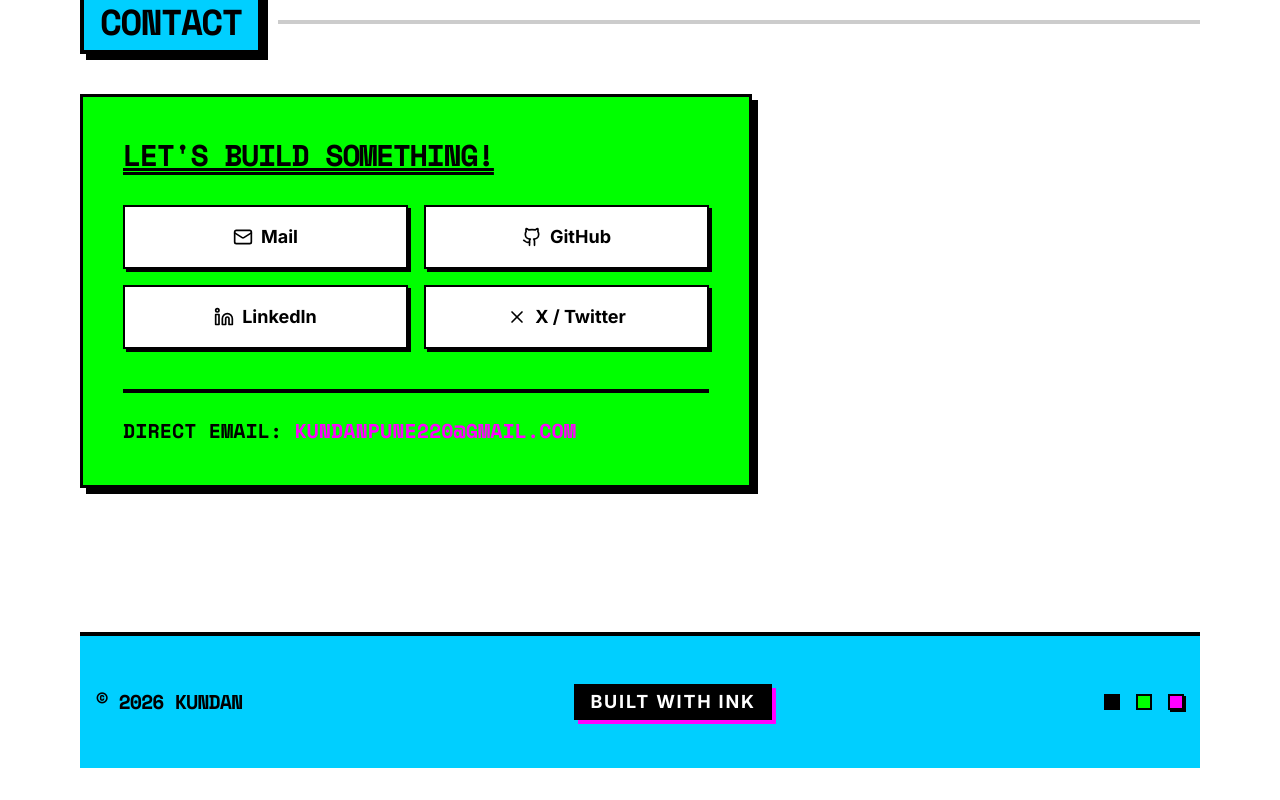
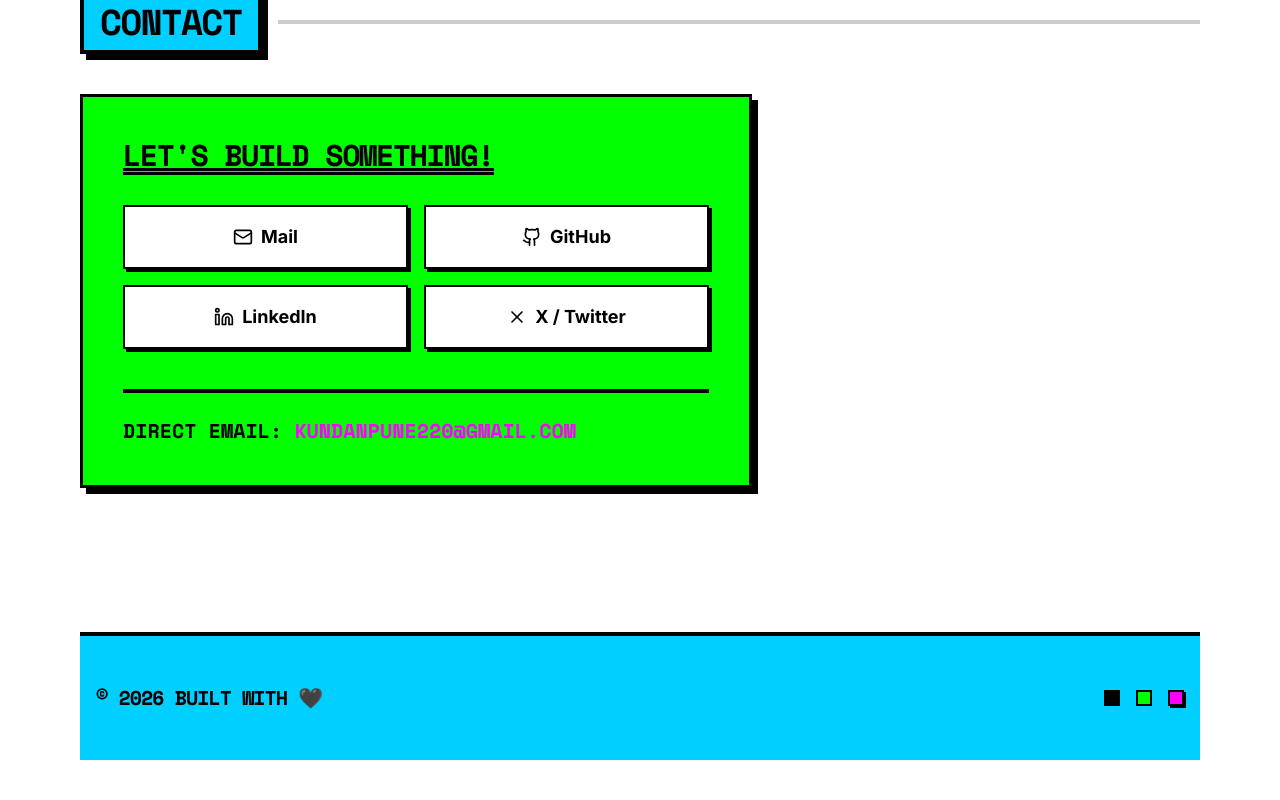
Before and after one commit to kunndnn/portfolio, a React (Vite) app: page / in a window 1280 px wide. Shown: the part 5093-5893 px from the top of the page. Built offline with nearby package versions, Linux system fonts and the light colour scheme.

Commit message:
feat: add Footer component with theme-aware branding and design elements

```diff
--- a/src/components/Footer.jsx
+++ b/src/components/Footer.jsx
@@ -7,10 +7,7 @@ export default function Footer() {
     <footer className="mt-24 border-t-[4px] border-black bg-[var(--accent)]">
       <div className="mx-auto max-w-6xl px-4 py-12 flex flex-col md:flex-row justify-between items-center gap-6">
         <div className="text-xl font-black uppercase font-mono tracking-tighter">
-          © {new Date().getFullYear()} KUNDAN<span className="text-[var(--accent-3)]"></span>
-        </div>
-        <div className="text-lg font-bold uppercase tracking-widest bg-black text-white px-4 py-1 shadow-[4px_4px_0px_0px_var(--accent-3)]">
-          Built with {mode === "dark" ? "NEON" : "INK"}
+          © {new Date().getFullYear()} Built with {mode === "dark" ? "🤍" : "🖤"} <span className="text-[var(--accent-3)]"></span>
         </div>
         <div className="flex gap-4">
           <div className="h-4 w-4 bg-black"></div>
```
